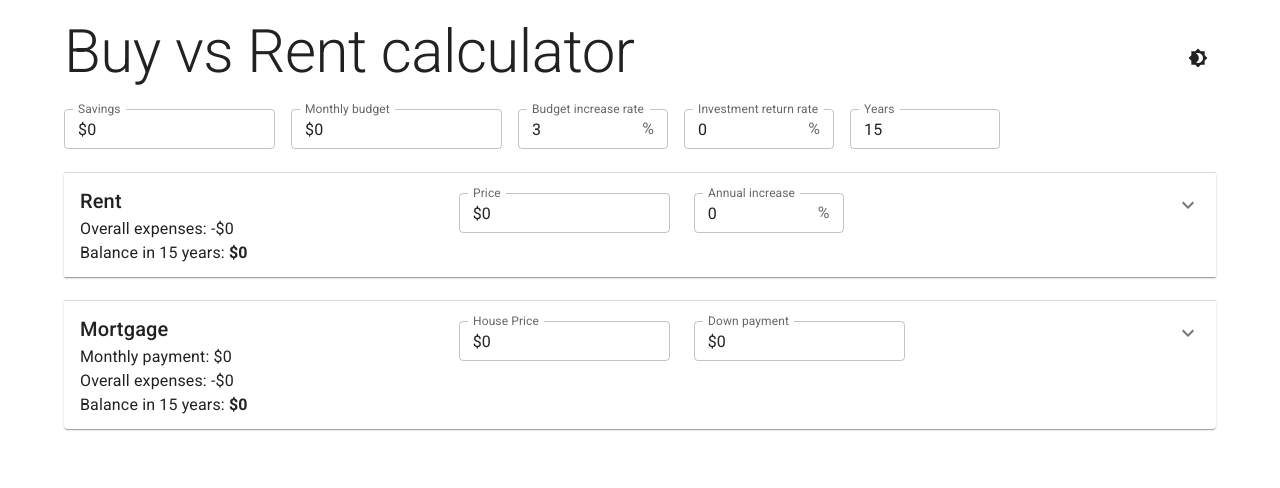
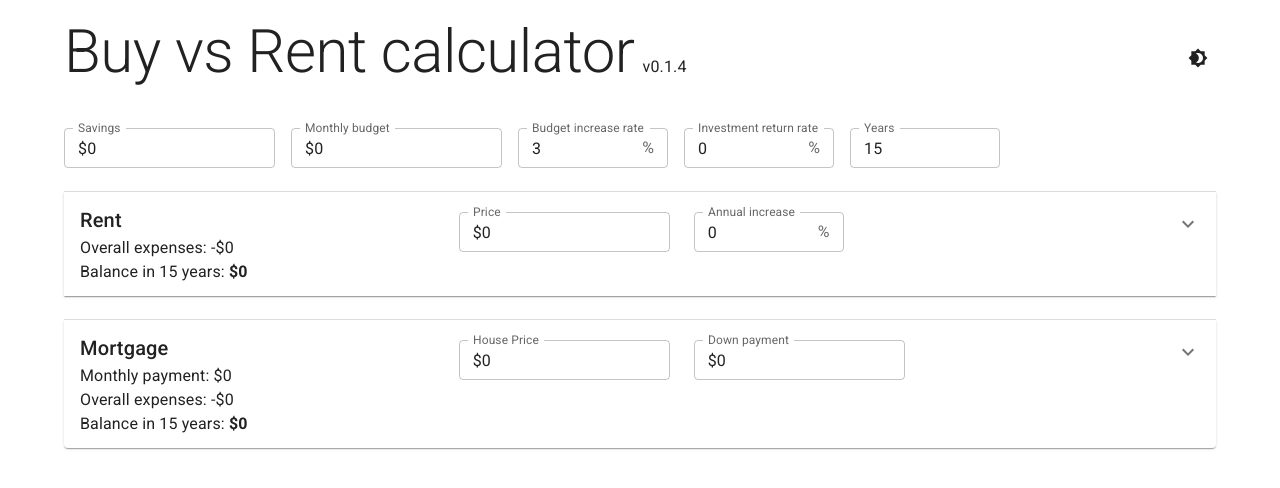
Before and after one commit to nikuz/mortgage, a React (Create React App) app: page / in a window 1280 px wide. Shown: the top 488 px of the page. Built offline with nearby package versions, Linux system fonts and the light colour scheme; some icons are missing.

Commit message:
add header version indicator

```diff
--- a/src/App.tsx
+++ b/src/App.tsx
@@ -15,6 +15,7 @@ import {
     ThemeContext,
 } from 'src/components';
 import { RentFeature, MortgageFeature } from 'src/features';
+import packageSettings from '../package.json';
 
 export default function App() {
     const theme = useTheme();
@@ -81,15 +82,18 @@ export default function App() {
             <Box sx={{ display: 'flex', justifyContent: 'space-between' }}>
                 <Typography
                     variant="h2"
-                    gutterBottom
                     sx={{
+                        mb: 5,
                         [theme.breakpoints.down('md')]: {
                             fontSize: '2rem',
-                            mb: 3,
+                            mb: 4,
                         },
                     }}
                 >
                     Buy vs Rent calculator
+                    <Typography variant="subtitle1" component="span" sx={{ ml: 1 }}>
+                        v{packageSettings.version}
+                    </Typography>
                 </Typography>
                 <Box
                     sx={{
```
